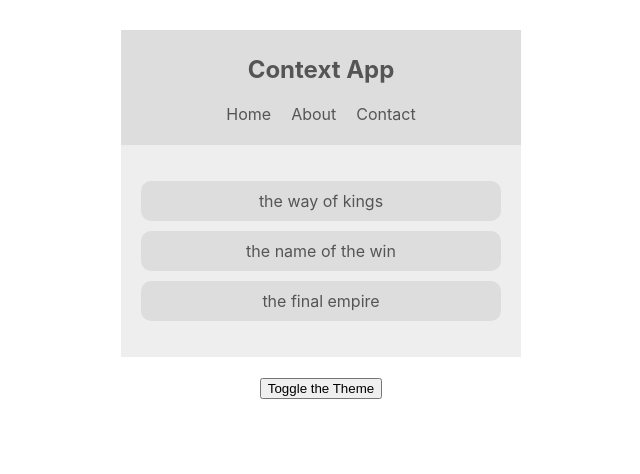
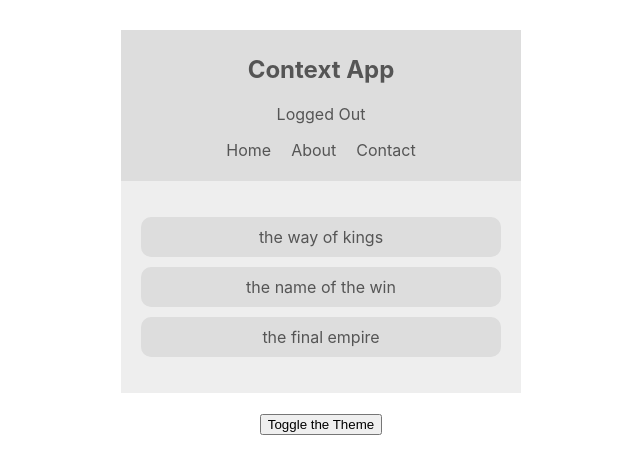
Before and after one commit to An7One/tutorial-react-context-hook, a React (Create React App) app: page / in a window 1280 px wide. Shown: the top 474 px of the page, without its empty margins (319-959 px from the left). Built offline with nearby package versions, Linux system fonts and the light colour scheme.

Commit message:
tutorial: consuming multiple contexts
module 08

```diff
--- a/src/component/Navbar.js
+++ b/src/component/Navbar.js
@@ -1,16 +1,23 @@
 import React, { Component } from "react";
+import { AuthContext } from "../context/AuthContext";
 import { ThemeContext } from "../context/ThemeContext";
 
 class Navbar extends Component {
   render() {
     return (
+      <AuthContext.Consumer>
+        {(authContext) => (
           <ThemeContext.Consumer>
-        {(context) => {
-          const { isLightTheme, light, dark } = context;
+            {(themeContext) => {
+              const { isAuthenticated, toggleAuth } = authContext;
+              const { isLightTheme, light, dark } = themeContext;
               const theme = isLightTheme ? light : dark;
               return (
                 <nav style={{ background: theme.ui, color: theme.syntax }}>
                   <h1>Context App</h1>
+                  <div onClick={toggleAuth}>
+                    {isAuthenticated ? "Logged In" : "Logged Out"}
+                  </div>
                   <ul>
                     <li>Home</li>
                     <li>About</li>
@@ -20,6 +27,8 @@ class Navbar extends Component {
               );
             }}
           </ThemeContext.Consumer>
+        )}
+      </AuthContext.Consumer>
     );
   }
 }
```
Lines whose indentation alone changed are shown as unchanged.
